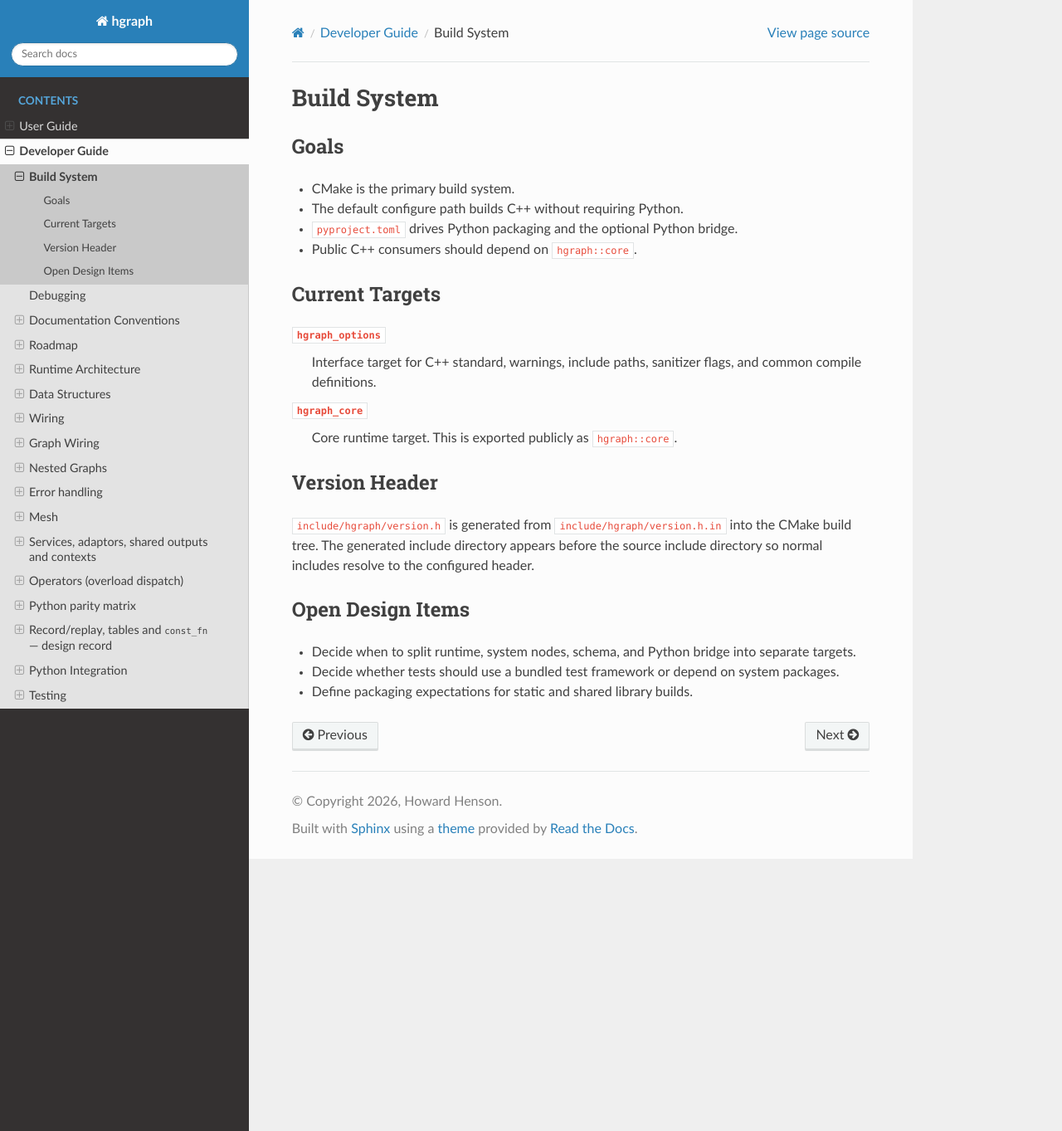
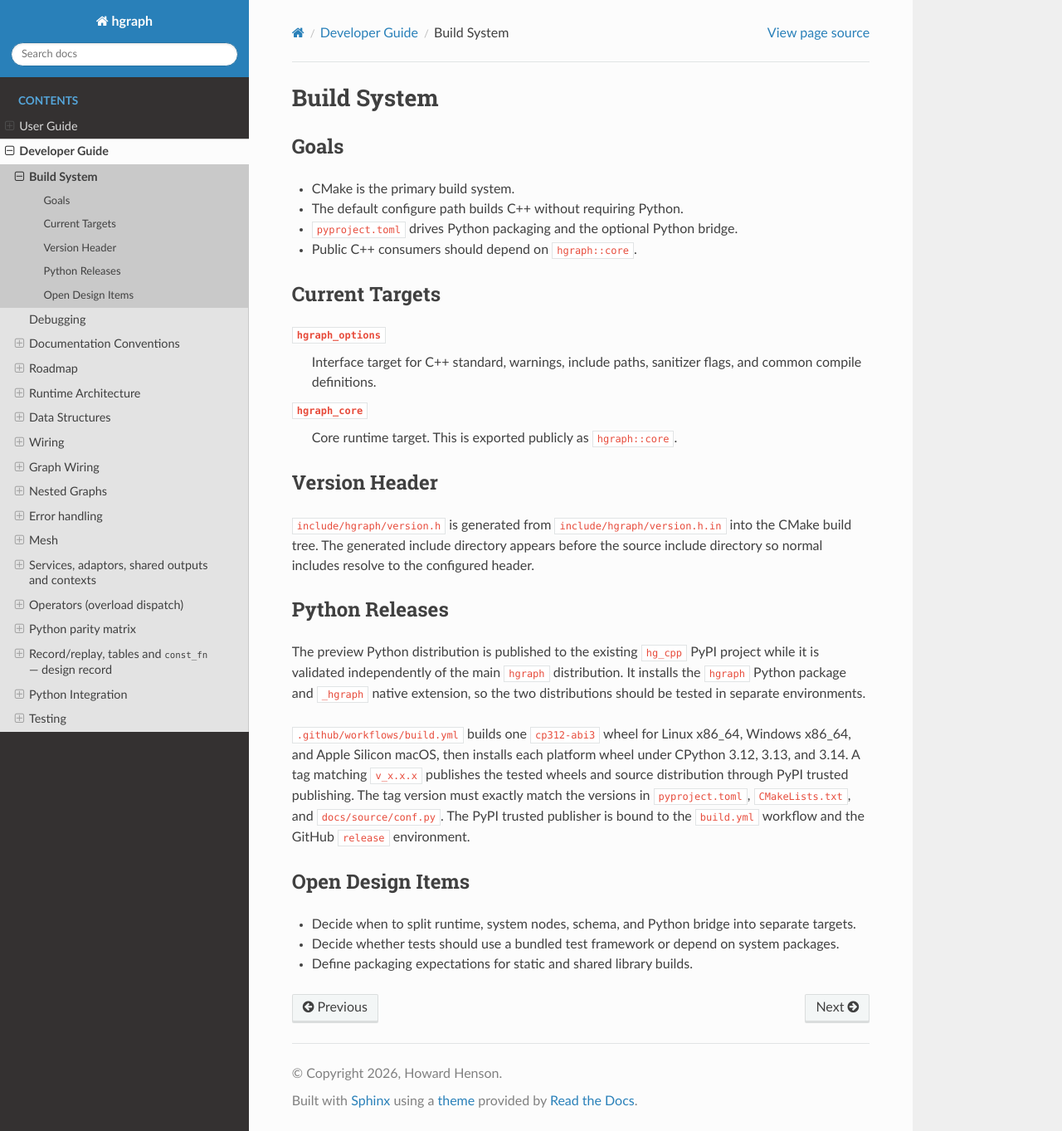
Before and after one commit to hhenson/hg_cpp, a Sphinx documentation site: the page built from docs/source/developer_guide/build_system.rst, in a window 1280 px wide and 1363 px high. Shown: the whole window at 83% size. Built offline with Sphinx 7.4.7 and the Read the Docs theme 3.1.0, drawn with Linux system fonts in a browser that asks for light colours.

Commit message:
Publish hg_cpp releases from version tags

```diff
--- a/CMakeLists.txt
+++ b/CMakeLists.txt
@@ -2,9 +2,9 @@ cmake_minimum_required(VERSION 3.25)
 
 project(
     hgraph
-    VERSION 0.1.0
+    VERSION 0.3.0
     DESCRIPTION "C++ first implementation of the hgraph runtime"
-    HOMEPAGE_URL "https://github.com/hhenson/hgraph"
+    HOMEPAGE_URL "https://github.com/hhenson/hg_cpp"
     LANGUAGES CXX
 )
 
--- a/docs/source/conf.py
+++ b/docs/source/conf.py
@@ -3,7 +3,7 @@ from datetime import datetime
 project = "hgraph"
 author = "Howard Henson"
 copyright = f"{datetime.now().year}, {author}"
-release = "0.1.0"
+release = "0.3.0"
 
 extensions = [
     "myst_parser",
--- a/docs/source/developer_guide/build_system.rst
+++ b/docs/source/developer_guide/build_system.rst
@@ -23,6 +23,22 @@ Version Header
 
 ``include/hgraph/version.h`` is generated from ``include/hgraph/version.h.in`` into the CMake build tree. The generated include directory appears before the source include directory so normal includes resolve to the configured header.
 
+Python Releases
+---------------
+
+The preview Python distribution is published to the existing ``hg_cpp`` PyPI
+project while it is validated independently of the main ``hgraph``
+distribution.  It installs the ``hgraph`` Python package and ``_hgraph`` native
+extension, so the two distributions should be tested in separate environments.
+
+``.github/workflows/build.yml`` builds one ``cp312-abi3`` wheel for Linux x86_64,
+Windows x86_64, and Apple Silicon macOS, then installs each platform wheel under
+CPython 3.12, 3.13, and 3.14.  A tag matching ``v_x.x.x`` publishes the tested
+wheels and source distribution through PyPI trusted publishing.  The tag version
+must exactly match the versions in ``pyproject.toml``, ``CMakeLists.txt``, and
+``docs/source/conf.py``.  The PyPI trusted publisher is bound to the ``build.yml``
+workflow and the GitHub ``release`` environment.
+
 Open Design Items
 -----------------
 
```
Also changed, not shown: README.md (+19 -7 lines), pyproject.toml (+6 -6 lines), 11 other files.
